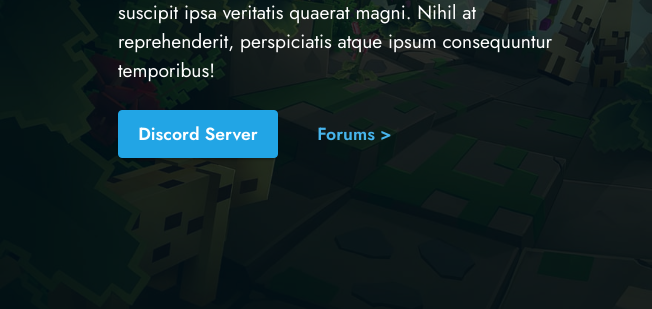
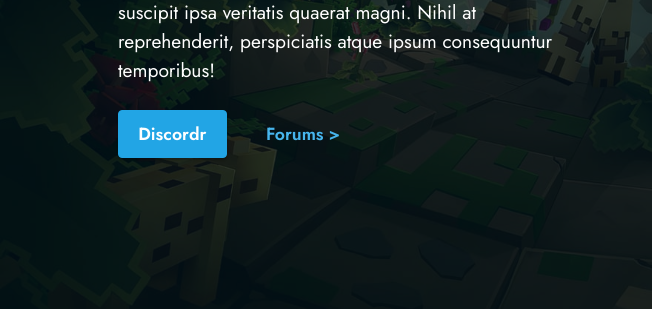
Before and after one commit to Yonyo-Awooo/ampycraft, a plain HTML site: page index.html in a window 1280 px wide. Shown: the part 488-797 px from the top of the page, 0-652 px from the left. Drawn offline with Linux system fonts and the light colour scheme; files whose address does not match are found by name.

Commit message:
Update index.html

```diff
--- a/index.html
+++ b/index.html
@@ -85,7 +85,7 @@
                 <div class="text-wrapper">
                     <h1 class="mbr-section-title mbr-fonts-style mb-3 display-1"><strong>Ampycraft.online</strong></h1>
                     <p class="mbr-text mbr-fonts-style display-7">Lorem ipsum dolor sit amet consectetur adipisicing elit. Ducimus voluptatibus provident quis ut a enim, sint, totam suscipit ipsa veritatis quaerat magni. Nihil at reprehenderit, perspiciatis atque ipsum consequuntur temporibus!</p>
-                    <div class="mbr-section-btn mt-3"><a class="btn btn-primary display-4" href="https://discord.ampycraft.online/" target="_blank">Discord Server</a>
+                    <div class="mbr-section-btn mt-3"><a class="btn btn-primary display-4" href="https://discord.ampycraft.online/" target="_blank">Discordr</a>
                         <a class="btn btn-info-outline display-4" href="https://google.com" target="_blank">Forums &gt;</a></div>
                 </div>
             </div>
```
